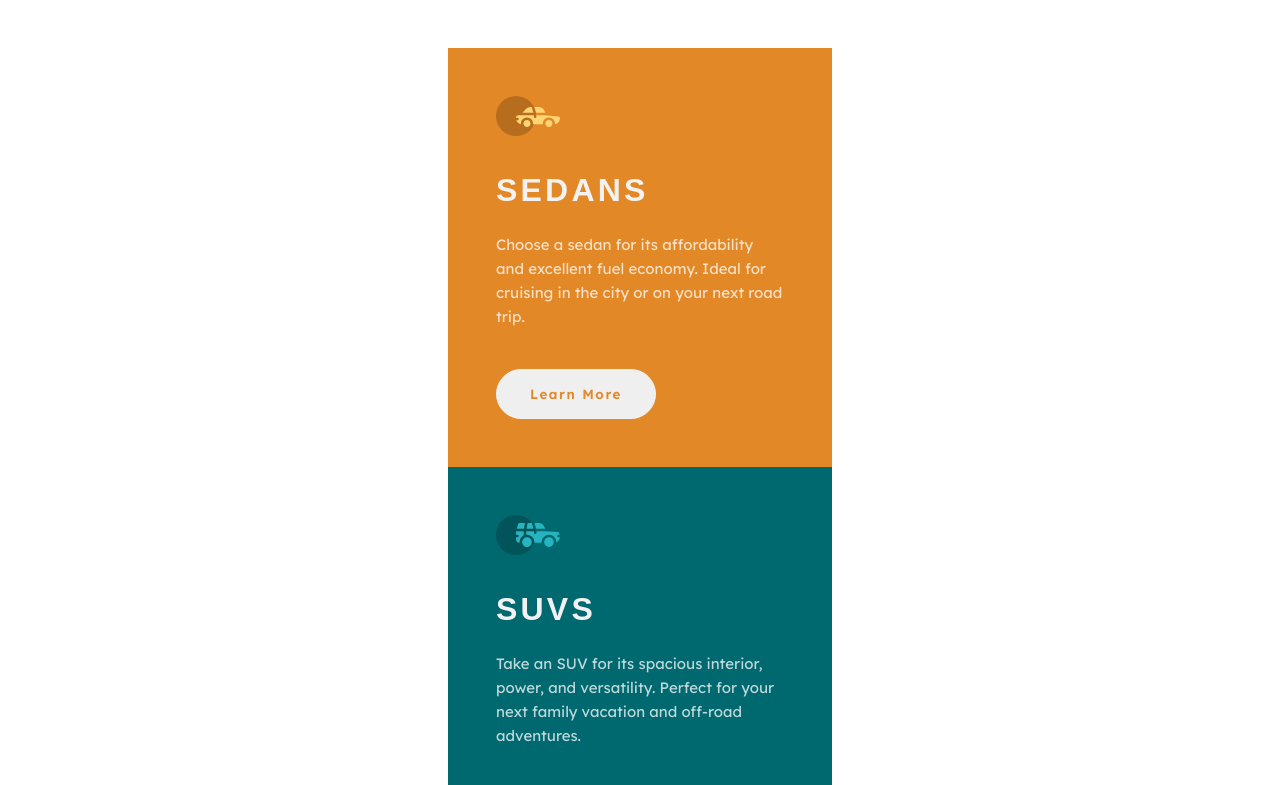
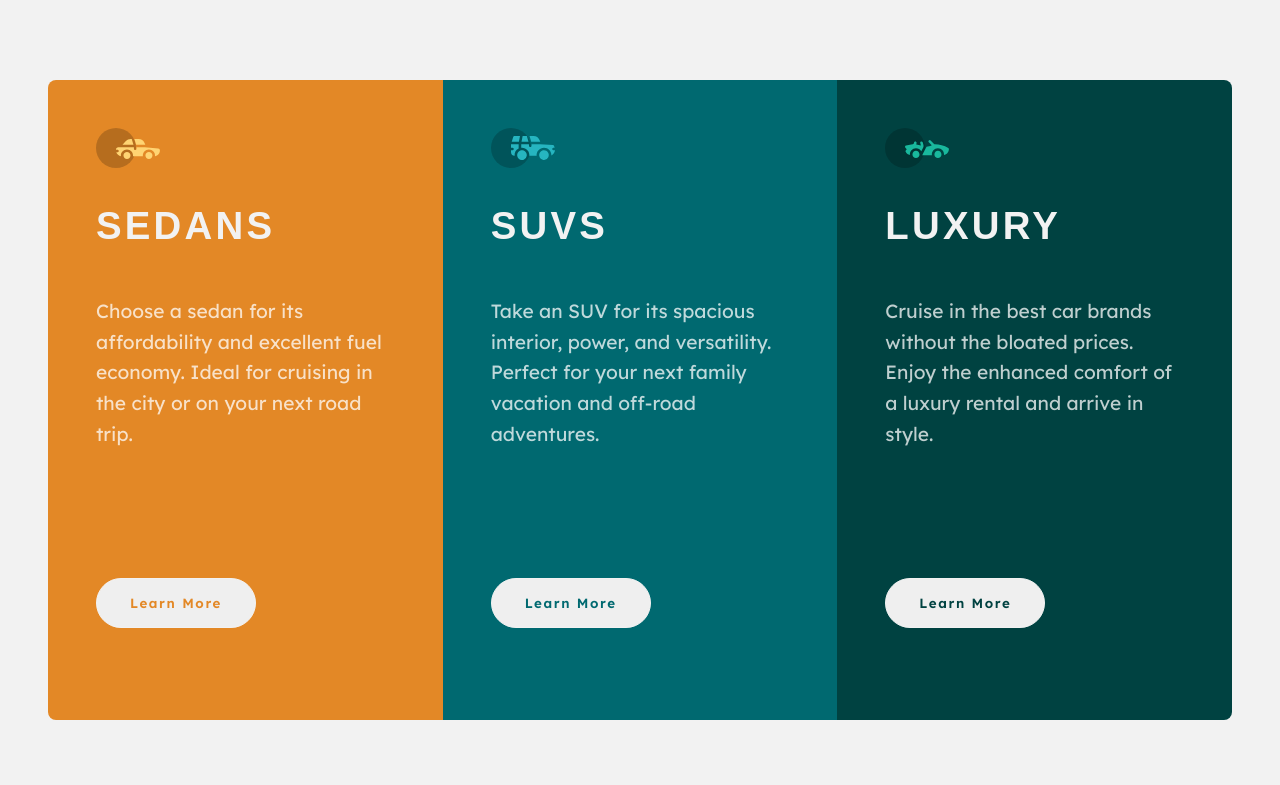
Before and after one commit to jonmc89/3-column-preview-card-component-main, a plain HTML site: page index.html in a window 1280 px wide. Shown: the top 785 px of the page. Drawn offline with Linux system fonts and the light colour scheme; a web font is replaced by a local one.

Commit message:
style & chor : Tablet & Desktop views added, readme updated.
jon m

```diff
--- a/styles.css
+++ b/styles.css
@@ -17,6 +17,15 @@
 
 body {
     font-size: 15px;
+    min-height: 100vh;
+    display: flex;
+    align-items: center;
+    justify-content: center;
+    background-color: var(--grey-100);
+}
+
+main {
+    width: 100%;
 }
 
 /* Main */
@@ -26,18 +35,31 @@ body {
     display: flex;
     flex-direction: column;
     justify-content: center;
-    padding: 3rem 0;
-
+    padding: 3rem;
+    border-radius: 3rem;
+    overflow: hidden;
 }
 
 .column {
-    width: 24rem;
+    width: 80%;
+    max-width: 25rem;
+    min-width: 20rem;
     padding: 3rem;
-
 }
 
+@media screen and (min-width: 80em) {
+    .preview-container {
+        flex-direction: row;
+    }
+
+    .column {
+        height: 40rem;
+    }
+}
 .one {
     background-color: var(--gold-500);
+    border-top-left-radius: 0.5rem;
+    border-top-right-radius: 0.5rem;
 }
 
 .two {
@@ -46,6 +68,20 @@ body {
 
 .three {
     background-color: var(--green-950);
+    border-bottom-left-radius: 0.5rem;
+    border-bottom-right-radius: 0.5rem;
+}
+
+@media screen and (min-width: 80em) {
+    .one {
+        border-bottom-left-radius: 0.5rem;
+        border-top-right-radius: 0;
+    }
+
+    .three {
+        border-top-right-radius: 0.5rem;
+        border-bottom-left-radius: 0rem;
+    }
 }
 
 img {
@@ -53,7 +89,7 @@ img {
 }
 
 h2 {
-    font-size: 2rem;
+    font-size: clamp(2rem, 3vw, 3rem);
     font-family: "Big Shoulders", Arial, sans-serif;
     color: var(--grey-100);
     margin-block-end: 1.5rem;
@@ -61,6 +97,7 @@ h2 {
 }
 
 p {
+    font-size: clamp(1rem, 3rem, 1.2rem);
     font-family: "Lexend Deca", sans-serif;
     color: var(--white-transparent);
     line-height: 160%;
@@ -75,13 +112,47 @@ button {
     border-radius: 4rem;
     border: 0.1rem solid var(--grey-100);
     padding: 1rem 2rem;
-    color: var(--gold-500);
     cursor: pointer;
-    transition: color 0.2s ease-in-out, background-color 0.2s ease-in-out, border-color 0.2s ease-in-out;
+    transition: color 0.2s ease-in-out, background-color 0.2s ease-in-out,
+        border-color 0.2s ease-in-out;
 }
 
-button:hover {
+@media screen and (min-width: 80rem) {
+    h2 {
+        margin-block-end: 3rem;
+    }
+
+    p {
+        margin-block-end: 8rem;
+    }
+}
+
+.btn-one {
+    color: var(--gold-500);
+}
+
+.btn-one:hover {
     border-color: var(--grey-100);
     background-color: var(--gold-500);
     color: var(--grey-100);
 }
+
+.btn-two {
+    color: var(--cyan-800);
+}
+
+.btn-two:hover {
+    border-color: var(--grey-100);
+    background-color: var(--cyan-800);
+    color: var(--grey-100);
+}
+
+.btn-three {
+    color: var(--green-950);
+}
+
+.btn-three:hover {
+    border-color: var(--grey-100);
+    background-color: var(--green-950);
+    color: var(--grey-100);
+}
```
Also changed, not shown: content.txt (deleted), design/active-states.jpg (deleted), design/desktop-design.jpg (deleted), design/mobile-design.jpg (deleted), images/Solution Screenshot New.webp (added), preview.jpg (deleted), 3 other files.
